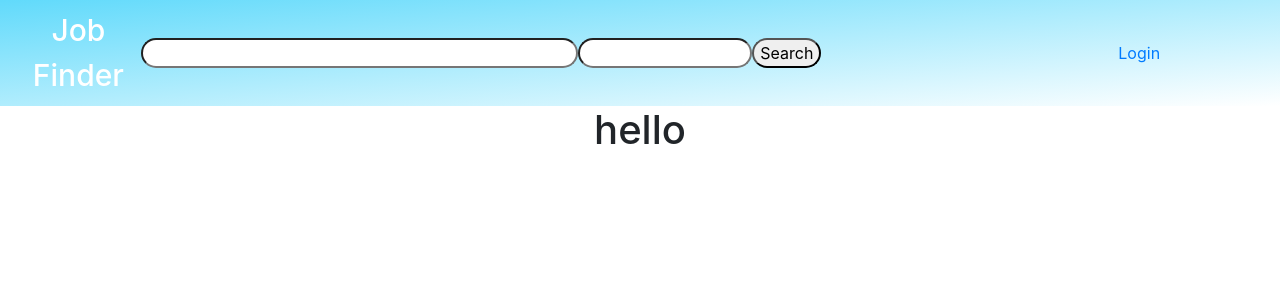
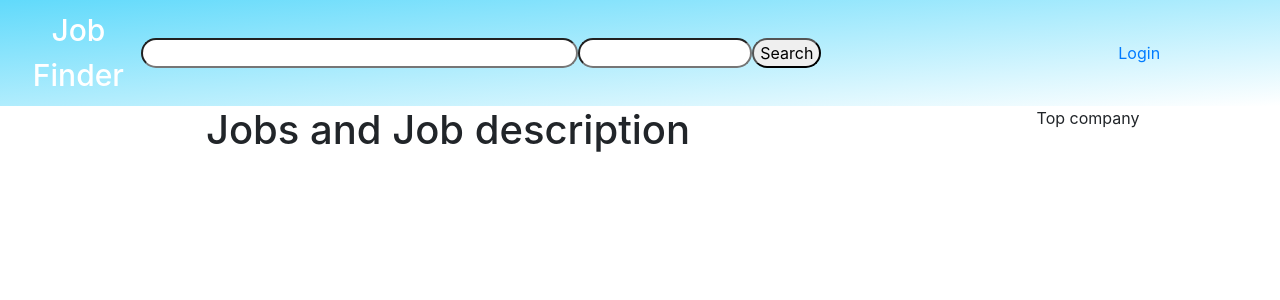
Before and after one commit to c4phesua/JobFinder-portal, a React (Create React App) app: page / in a window 1280 px wide. Shown: the top 300 px of the page. Built offline with nearby package versions, Linux system fonts and the light colour scheme.

Commit message:
prototype dashboard

```diff
--- a/src/App.scss
+++ b/src/App.scss
@@ -1,5 +1,5 @@
 @import "/src/scss/Jobs.scss";
-
+@import "/src/scss/Dashboard.scss";
 
 
 .App {
--- /dev/null
+++ b/src/component/JobsContainer.jsx
@@ -0,0 +1,12 @@
+import React from 'react';
+
+export default class JobsContainer extends React.Component {
+
+  render() {
+    return (
+      <div className="jobsContainer">
+        <h1>Jobs and Job description</h1>
+      </div>
+    );
+  }
+}
--- /dev/null
+++ b/src/component/TopCompanies.jsx
@@ -0,0 +1,13 @@
+import React from "react";
+
+export default class TopCompanies extends React.Component {
+
+
+  render() {
+    return(
+      <div className="topCompanies">
+        Top company
+      </div>
+    );
+  }
+}
--- a/src/page/Dashboard.jsx
+++ b/src/page/Dashboard.jsx
@@ -1,12 +1,14 @@
 import React from 'react';
-import Jobs from '../component/Jobs';
+import JobsContainer from '../component/JobsContainer';
+import TopCompanies from "../component/TopCompanies";
 class Dashboard extends React.Component {
 
   render() {
     return (
-      <>
-      <Jobs />
-      </>
+      <div className="dashboard">
+        <JobsContainer/>
+        <TopCompanies/>
+      </div>
     );
   }
 }
--- /dev/null
+++ b/src/scss/Dashboard.scss
@@ -0,0 +1,11 @@
+.dashboard {
+  display: flex;
+  flex-direction: row;
+  flex-wrap: wrap;
+  .jobsContainer {
+    flex-basis: 70%;
+  }
+  .topCompanies {
+    flex-basis: 30%;
+  }
+}
```
